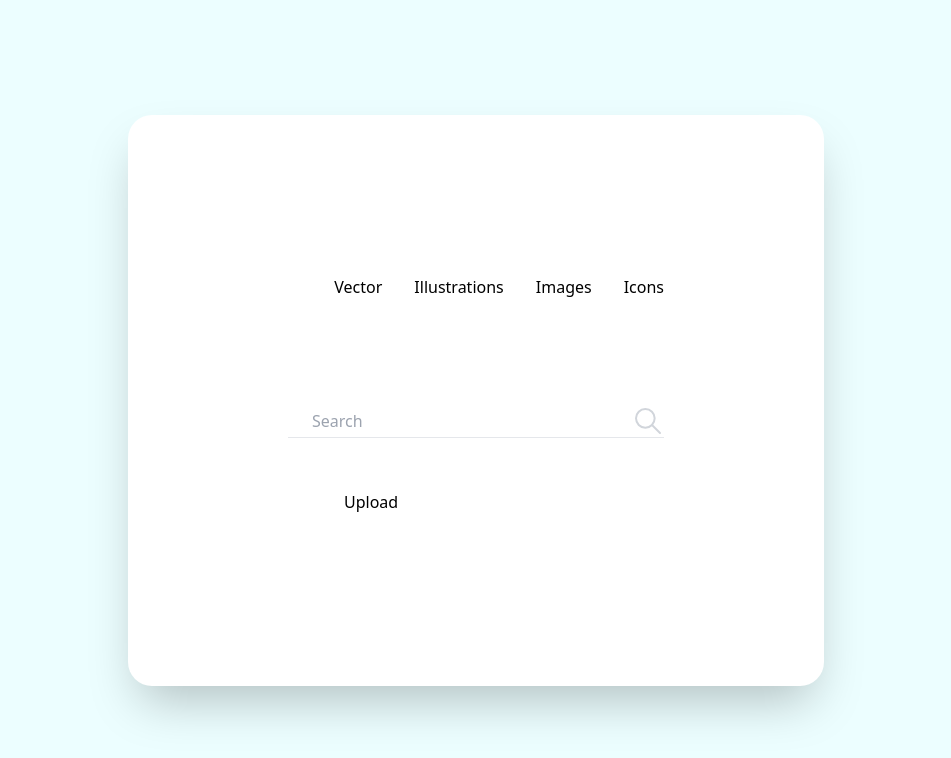
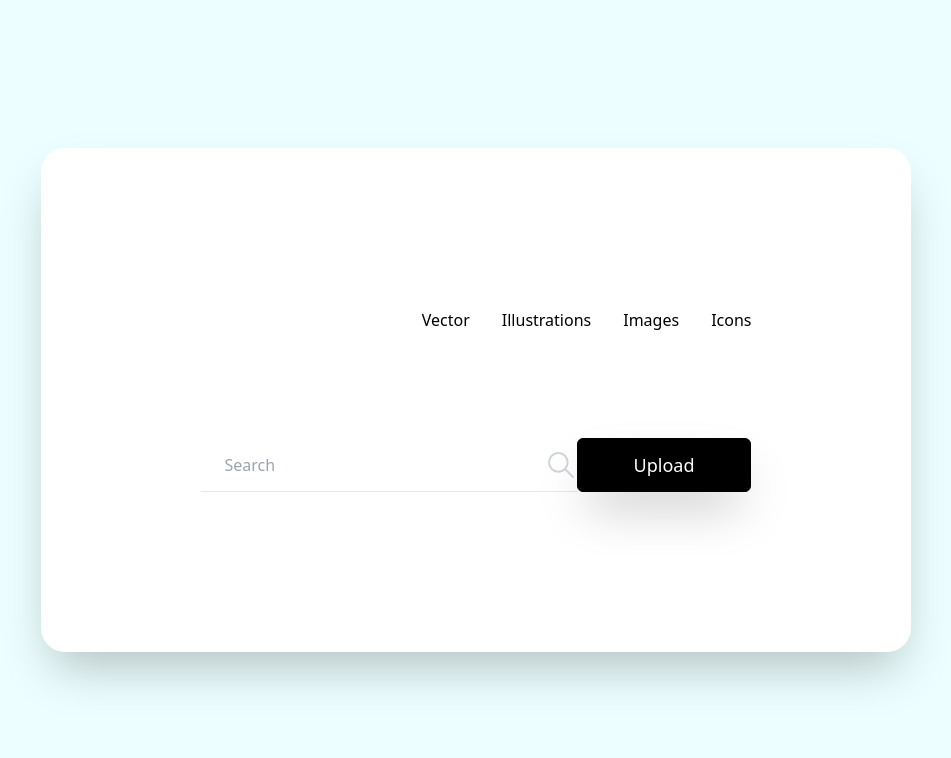
Before and after one commit to zohaib2005/tailwind-mini-projects-image-gallery, a plain HTML site: page index.html in a window 1280 px wide. Shown: the whole page, without its empty margins (164-1115 px from the left). Drawn offline with nearby package versions, Linux system fonts and the light colour scheme.

Commit message:
upload button

```diff
--- a/index.html
+++ b/index.html
@@ -42,6 +42,7 @@
           </div>
         </div>
 
+        <div class="flex flex-col justify-between space-y-5 md:flex-row md:space-y-0">
         <!-- Search Container -->
         <div class="flex justify-between border-b">
           <input
@@ -66,8 +67,9 @@
             </svg>
           </button>
         </div>
+
         <!-- Upload Button -->
-        <button class="py-3 px-14">Upload</button>
+        <button class="py-3 px-14 text-lg font-normal text-white bg-black border border-black rounded-md shadow-2xl duration-200 hover:bg-white hover:text-black">Upload</button>
       </div>
     </div>
   </body>
```
